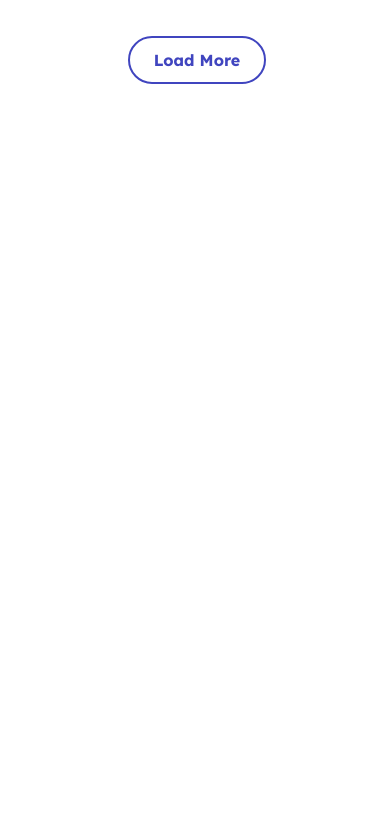
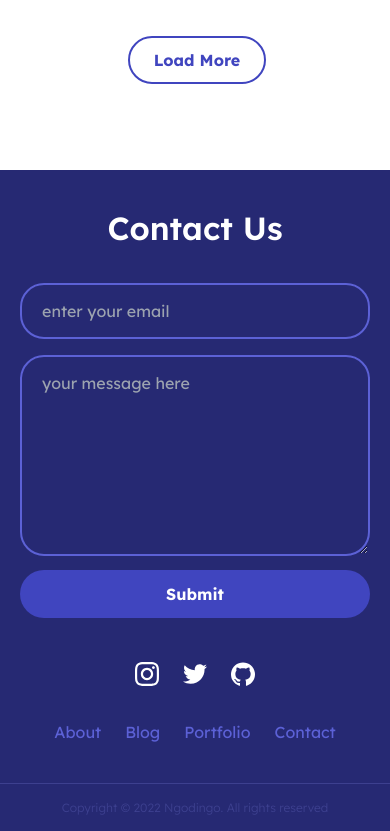
Before and after one commit to ngodingo/landing-page, a Next.js app: page / in a window 390 px wide. Shown: the part 4958-5789 px from the top of the page. Before the commit the page ends 5128 px from the top, so only its background shows below. Built offline with nearby package versions, Linux system fonts and the light colour scheme.

Commit message:
code update & add footer

```diff
--- /dev/null
+++ b/src/components/molecules/socialLinks.js
@@ -0,0 +1,50 @@
+import { tidyTw } from "../../utilts/tidy-tailwind"
+
+import InstagramIcon from "../../assets/icons/instagramIcon"
+import TwitterIcon from "../../assets/icons/twitterIcon"
+import GithubIcon from "../../assets/icons/githubIcon"
+
+export function SocialLinks ({className}) {
+
+  const socials = [
+    {
+      name: 'instagram',
+      icon: InstagramIcon,
+      url: 'https://instagram.com/ngodingo.id',
+    },
+    {
+      name: 'twitter',
+      icon: TwitterIcon,
+      url: 'https://twitter.com/ngodingo_id',
+    },
+    {
+      name: 'github',
+      icon: GithubIcon,
+      url: 'https://github.com/ngodingo',
+    }
+  ]
+
+
+  return (
+    <>
+
+    {socials.map((social, i) => (
+
+    <a
+      key={i}
+      href={social.url}
+      target="_blank"
+      className={tidyTw({
+        size: 'w-12 h-12',
+        layout: 'grid place-items-center',
+        custom: className
+      })}
+    >
+      <social.icon />
+    </a>
+
+    ))}
+
+    </>
+  )
+}
--- a/src/components/organisms/footer.js
+++ b/src/components/organisms/footer.js
@@ -1,17 +1,181 @@
-import { tidyTw } from "../../utilts/tidy-tailwind";
+import Link from "next/link"
+import { tidyTw } from "../../utilts/tidy-tailwind"
 
-import { Container, Grid, Col } from "../atoms/layout";
+import { Section, Container, Grid, Col } from "../atoms/layout"
+import { SocialLinks } from "../molecules/socialLinks"
 
+import { navMenus } from "./navbar"
 
-export function Footer ({id, className}) {
+export function Footer () {
   return (
-    <footer>
-      <Container>
-        <Grid>
-          <Col>
-          </Col>
-        </Grid>
-      </Container>
-    </footer>
+    <Section id="contact" className="bg-primary-90 !pb-0">
+
+        <Container>
+
+            <Grid>
+
+                <Col
+                  className={tidyTw({
+                    size: `
+                      == col-span-4
+                      md:col-span-6 md:col-start-2
+                      lg:col-span-3
+                    `
+                })}>
+
+                    <h2
+                      className={tidyTw({
+                        typography: `
+                          font-semibold text-white
+                          == text-heading-3 text-center
+                          lg:text-heading-1 lg:text-left
+                        `,
+                      })}
+                    >
+                      Contact Us
+                    </h2>
+
+                </Col>
+
+                <Col
+                  className={tidyTw({
+                    size: `
+                      == col-span-4
+                      md:col-span-6 md:col-start-2
+                      lg:col-span-5
+                    `
+                })}>
+
+                    <form action="" className="block mt-8 lg:mt-0">
+
+                      <input
+                        type="email"
+                        name="email"
+                        id="email"
+                        placeholder="enter your email"
+                        className={tidyTw({
+                          size: 'w-full',
+                          style: `
+                            bg-transparent border-2 rounded-3xl
+                            border-primary-30
+                            focus:border-white focus:outline-none
+                          `,
+                          typography: `
+                            text-body-2 font-normal text-white
+                          `,
+                          layout: 'py-3 px-5'
+                        })}
+                      />
+
+                      <textarea
+                        type="text"
+                        name="email"
+                        id="email"
+                        placeholder="your message here"
+                        rows={6}
+                        className={tidyTw({
+                          size: 'w-full',
+                          style: `
+                            bg-transparent border-2 rounded-3xl
+                            border-primary-30
+                            focus:border-white focus:outline-none
+                          `,
+                          typography: `
+                            text-body-2 font-normal text-white
+                          `,
+                          layout: 'py-3 px-5 mt-4 overflow-hidden'
+                        })}
+                      />
+
+                      <input
+                        type="button"
+                        value="Submit"
+                        className={tidyTw({
+                          size: 'w-full h-12',
+                          layout: 'block px-6 py-2.5 mt-2',
+                          typography: 'font-body-2 font-bold text-white',
+                          style: 'rounded-3xl box-border bg-primary-50',
+                          interaction: 'hover:scale-105 hover:cursor-pointer active:scale-100 duration-[50ms]'
+                        })}
+                      />
+
+                    </form>
+
+                </Col>
+
+                <Col
+                  className={tidyTw({
+                    size: `
+                      == col-span-4
+                      md:col-span-6 md:col-start-2
+                      lg:col-span-4
+                    `
+                })}>
+
+                  <div
+                    className={tidyTw({
+                      layout: `
+                        flex mt-8 gap-y-4
+                        == flex-col-reverse items-center
+                        sm:flex-row sm:justify-between
+                        lg:flex-col lg:items-end
+                      `
+                    })}
+                  >
+
+                    <div className="hidden lg:block pr-3">
+
+                      <span className="text-heading-4 text-white">
+                        ngodingo
+                      </span>
+
+                    </div>
+
+                    <div className="w-fit flex lg:flex-col">
+
+                        {navMenus.map((menu, i) => (
+                        <Link
+                          key={i}
+                          href={menu.url}
+                          className={tidyTw({
+                            layout: 'block py-1 px-3',
+                            typography: `
+                              text-body-2
+                              text-primary-30
+                              hover:text-white
+                              active:text-primary-50
+                              lg:text-end
+                            `,
+                          })}
+                        >
+                          {menu.name}
+                        </Link>
+                        ))}
+
+                    </div>
+
+                    <div className="w-fit flex">
+
+                      <SocialLinks className="text-white" />
+
+                    </div>
+
+                  </div>
+
+                </Col>
+
+            </Grid>
+
+        </Container>
+
+        <Container fluid>
+          <div className="h-12 grid place-items-center border-t border-primary-70 mt-8 md:mt-14">
+            <span className="text-body-4 font-light text-primary-70">
+              Copyright © 2022 Ngodingo. All rights reserved
+            </span>
+          </div>
+        </Container>
+
+    </Section>
   )
 }
--- a/src/components/organisms/navbar.js
+++ b/src/components/organisms/navbar.js
@@ -2,21 +2,15 @@
 import { useState } from "react"
 
 // components
+import { tidyTw } from "../../utilts/tidy-tailwind"
+
 import Link from "next/link"
 import { Spin as Hamburger } from "hamburger-react"
 import { Container } from "../atoms/layout"
-import { tidyTw } from "../../utilts/tidy-tailwind"
-
-import GithubIcon from "../../assets/icons/githubIcon"
-import InstagramIcon from "../../assets/icons/instagramIcon"
-import TwitterIcon from "../../assets/icons/twitterIcon"
+import { SocialLinks } from "../molecules/socialLinks"
 
 
-export function Navbar () {
-
-  const [isOpen, setOpen] = useState(false)
-
-  const menus = [
+export const navMenus = [
   {
     name: 'About',
     url: '/#about',
@@ -35,23 +29,10 @@ export function Navbar () {
   },
 ]
 
-  const socials = [
-    {
-      name: 'instagram',
-      icon: InstagramIcon,
-      url: 'https://instagram.com/ngodingo.id',
-    },
-    {
-      name: 'twitter',
-      icon: TwitterIcon,
-      url: 'https://twitter.com/ngodingo_id',
-    },
-    {
-      name: 'github',
-      icon: GithubIcon,
-      url: 'https://github.com/ngodingo',
-    }
-  ]
+
+export function Navbar () {
+
+  const [isOpen, setOpen] = useState(false)
 
   return (
     <>
@@ -83,7 +64,7 @@ export function Navbar () {
 
                 <div className="hidden lg:flex">
 
-                    {menus.map((menu, i) => (
+                    {navMenus.map((menu, i) => (
 
                     <Link
                       key={i}
@@ -107,26 +88,7 @@ export function Navbar () {
 
                 <div className="hidden lg:flex">
 
-                    {socials.map((social, i) => (
-
-                    <a
-                      key={i}
-                      href={social.url}
-                      target="_blank"
-                      className={tidyTw({
-                        size: 'w-12 h-12',
-                        layout: 'grid place-items-center',
-                        style: `
-                          text-black
-                          hover:text-accent-50
-                          active:text-primary-50
-                        `
-                      })}
-                    >
-                      <social.icon />
-                    </a>
-
-                    ))}
+                    <SocialLinks className="text-black hover:text-accent-50 active:text-primary-50" />
 
                 </div>
 
@@ -171,7 +133,7 @@ export function Navbar () {
                   className="flex flex-col items-center "
                 >
 
-                    {menus.map((menu, i) => (
+                    {navMenus.map((menu, i) => (
 
                     <Link
                       key={i}
@@ -200,26 +162,7 @@ export function Navbar () {
                   className="flex gap-x-2 mt-12"
                 >
 
-                    {socials.map((social, i) => (
-
-                    <a
-                      key={i}
-                      href={social.url}
-                      target="_blank"
-                      className={tidyTw({
-                        size: 'w-12 h-12',
-                        layout: 'grid place-items-center',
-                        style: `
-                          text-primary-90
-                          active:text-primary-50
-                        `
-                      })}
-                    >
-                      <social.icon />
-                    </a>
-
-                    ))}
-
+                    <SocialLinks className="text-primary-90 active:text-primary-50" />
 
                 </div>
 
--- a/src/page-components/homepage/_index.js
+++ b/src/page-components/homepage/_index.js
@@ -1,11 +1,12 @@
 import { HtmlHead } from "./htmlHead";
 import { Navbar } from "../../components/organisms/navbar";
 import { HeroSection } from "./hero";
-import { AboutUs } from "./about-us";
-import { VisiMisi } from "./visi-misi";
+import { AboutUs } from "./aboutUs";
+import { VisiMisi } from "./visiMisi";
 import { Characteristic } from "./characteristic";
 import { Blog } from "./blogs";
 import { Portfolio } from "./portfolio";
+import { Footer } from "../../components/organisms/footer";
 
 export default function Homepage () {
   return (
@@ -19,7 +20,7 @@ export default function Homepage () {
       <Characteristic />
       <Blog />
       <Portfolio />
-      {/* <Footer /> */}
+      <Footer />
     </>
   )
 }
```
Also changed, not shown: src/page-components/homepage/aboutUs.js (renamed from src/page-components/homepage/about-us.js), src/page-components/homepage/visiMisi.js (renamed from src/page-components/homepage/visi-misi.js). Lines whose indentation alone changed are shown as unchanged.
